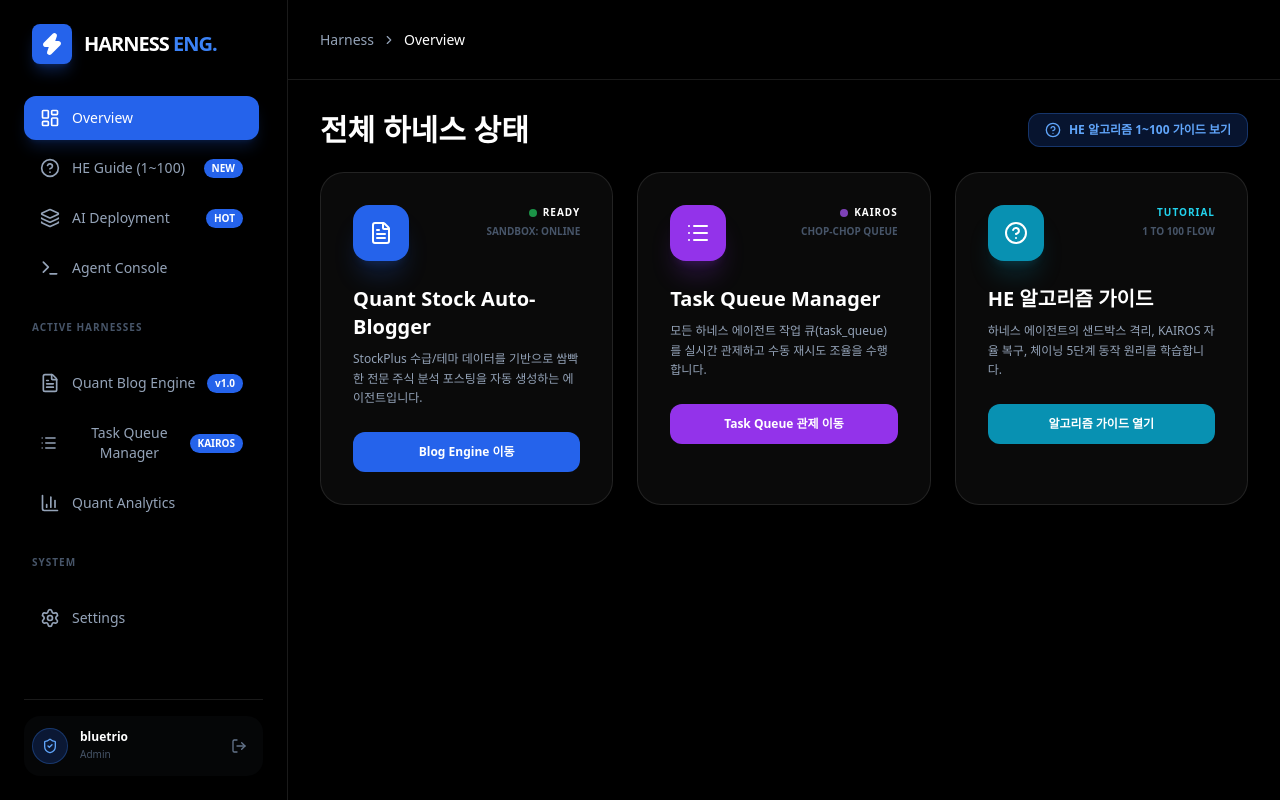
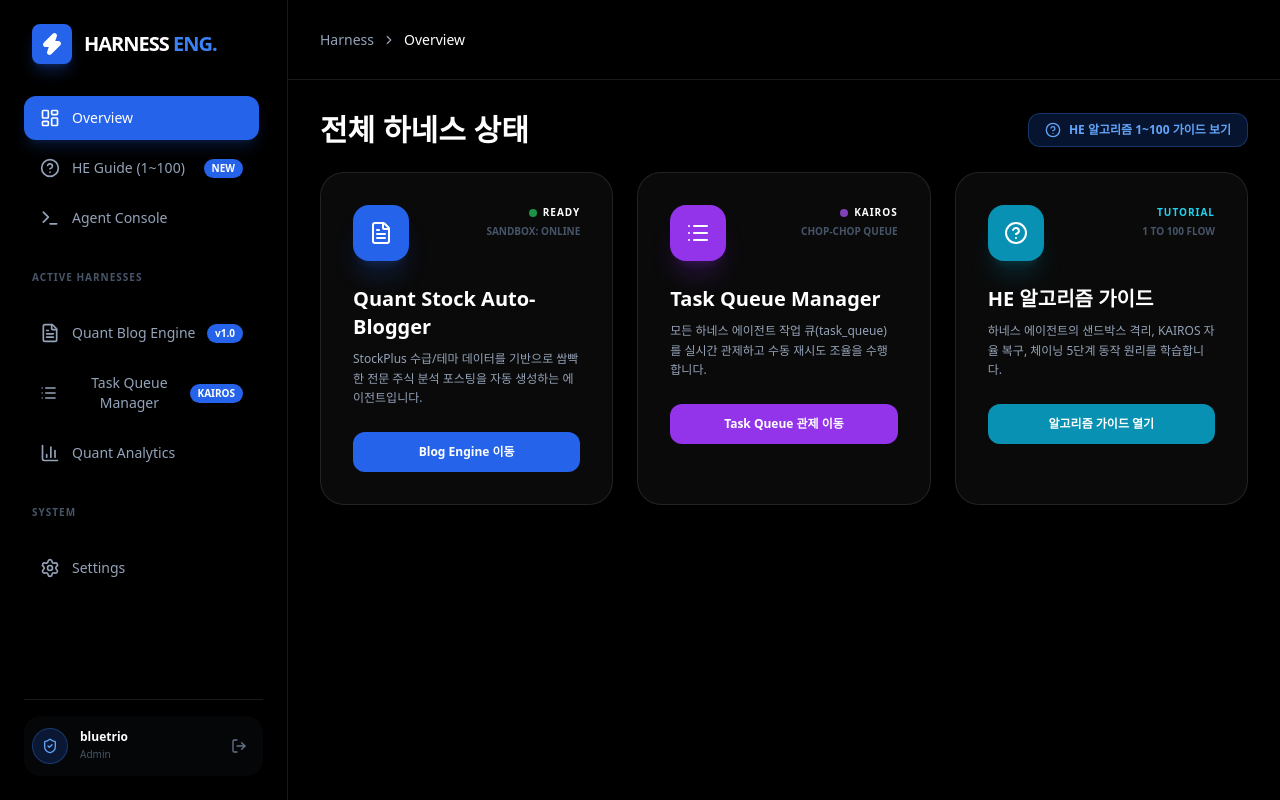
Before and after one commit to bluetrio84-beep/stockPlus, a React (Vite) app in the folder Harness/frontend/: page /dashboard in a window 1280 px wide. Built offline with nearby package versions, Linux system fonts and the light colour scheme; sample sign-in values are in the browser's storage; a web font is replaced by a local one.

Commit message:
refactor(ui): Remove legacy AI Deployment mockup tab

```diff
--- a/Harness/frontend/src/components/Dashboard.jsx
+++ b/Harness/frontend/src/components/Dashboard.jsx
@@ -1,12 +1,11 @@
 import React, { useState, useEffect } from 'react';
 import axios from 'axios';
 import {
-  LayoutDashboard, FileText, TrendingUp, Settings, LogOut, Zap, ShieldCheck, Terminal,
-  ChevronRight, Menu, X, Layers, List, Activity, BarChart3, HelpCircle
+  LayoutDashboard, FileText, Settings, LogOut, Zap, ShieldCheck, Terminal,
+  ChevronRight, Menu, X, List, Activity, BarChart3, HelpCircle
 } from 'lucide-react';
 
 // Sub-components
-import DeploymentView from './DeploymentView';
 import ConsoleView from './ConsoleView';
 import SettingsView from './SettingsView';
 import BlogView from './BlogView';
@@ -85,7 +84,6 @@ const Dashboard = () => {
           <nav className="flex-1 space-y-1.5 pr-1">
             <SidebarItem icon={LayoutDashboard} label="Overview" active={activeTab === 'overview'} onClick={() => handleNavClick('overview')} theme={theme} />
             <SidebarItem icon={HelpCircle} label="HE Guide (1~100)" active={activeTab === 'guide'} onClick={() => handleNavClick('guide')} badge="NEW" theme={theme} />
-            <SidebarItem icon={Layers} label="AI Deployment" active={activeTab === 'deployment'} onClick={() => handleNavClick('deployment')} badge="HOT" theme={theme} />
             <SidebarItem icon={Terminal} label="Agent Console" active={activeTab === 'console'} onClick={() => handleNavClick('console')} theme={theme} />
 
             <div className="pt-6 pb-2"><p className={`text-[10px] font-bold uppercase tracking-widest px-2 mb-3 ${theme.muted}`}>Active Harnesses</p></div>
@@ -205,7 +203,6 @@ const Dashboard = () => {
                </div>
             )}
             {activeTab === 'guide' && <HarnessArchitectureGuide theme={theme} />}
-            {activeTab === 'deployment' && <DeploymentView theme={theme} onShowToast={showToast} />}
             {activeTab === 'console' && <ConsoleView theme={theme} />}
             {activeTab === 'blog' && <BlogView theme={theme} onShowToast={showToast} />}
             {activeTab === 'queue' && <TaskQueueView theme={theme} onShowToast={showToast} />}
```
